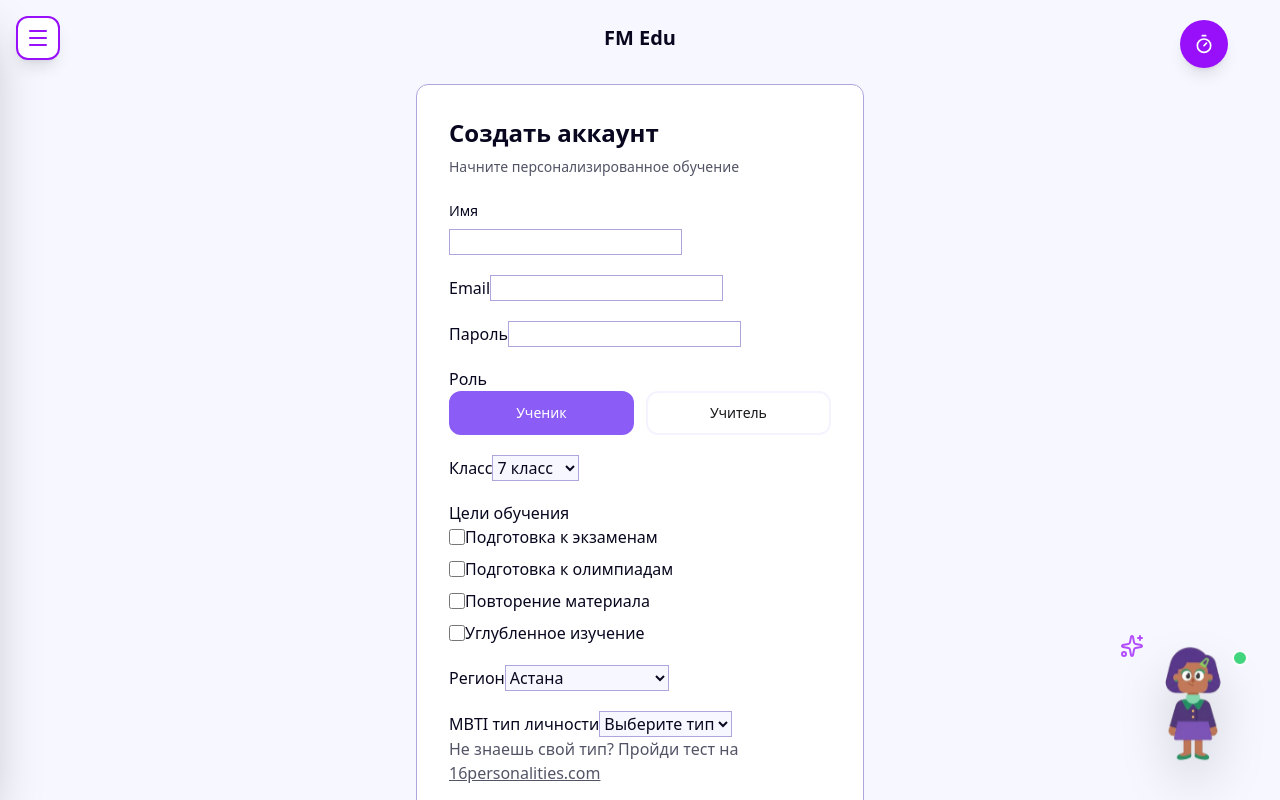
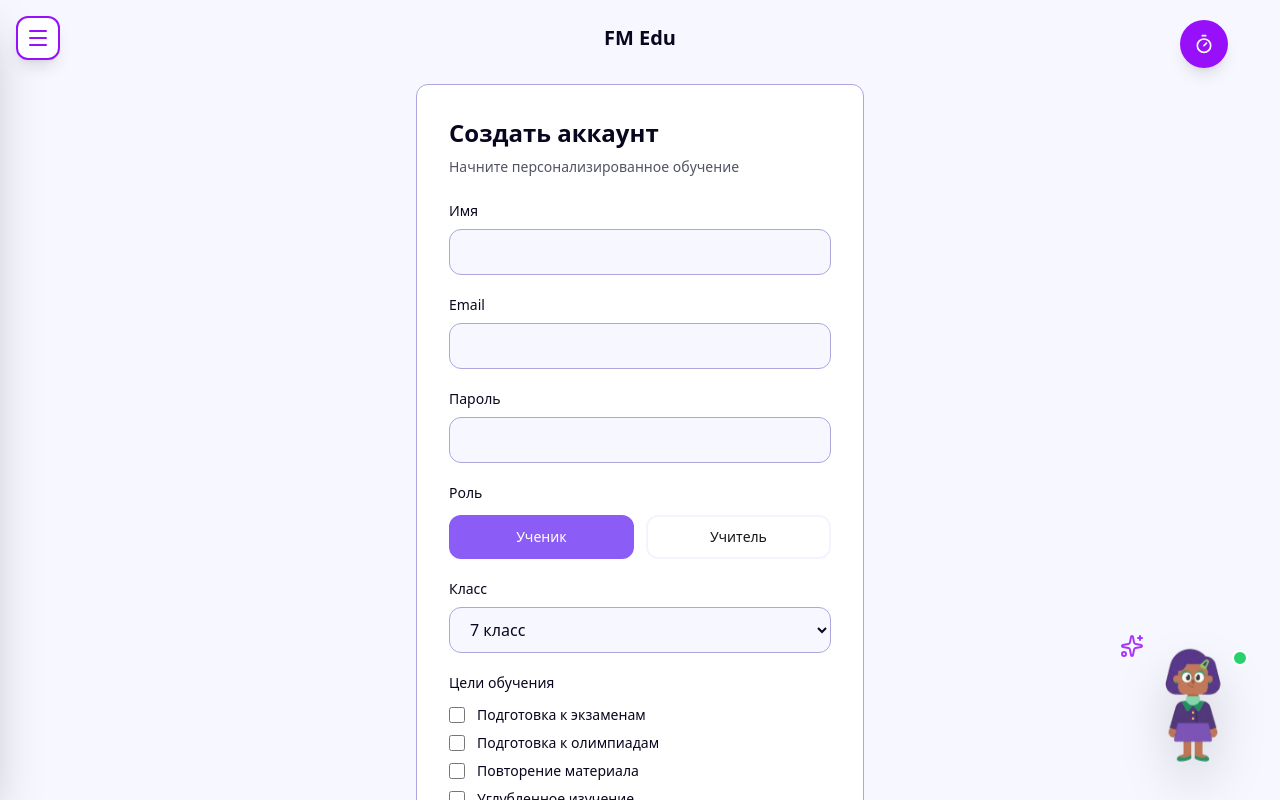
Before and after one commit to ulacoder/FM-Edu, a Next.js app: page /register in a window 1280 px wide. Shown: the top 800 px of the page. Built offline with nearby package versions, Linux system fonts and the light colour scheme.

Commit message:
fix: remove duplicate className attributes in register page

```diff
--- a/app/register/page.tsx
+++ b/app/register/page.tsx
@@ -112,45 +112,39 @@ export default function RegisterPage() {
                 type="text"
                 value={formData.name}
                 onChange={(e) => setFormData({ ...formData, name: e.target.value })}
-                className="w-full px-4 py-2.5 rounded-lg outline-none transition-all"
-                className="border border-border"
-
+                className="w-full px-4 py-2.5 rounded-lg outline-none transition-all bg-background border border-border focus:border-primary text-foreground"
                 required
               />
             </div>
 
             <div>
-              <label className="block text-sm font-medium mb-2" className="text-foreground">
+              <label className="block text-sm font-medium mb-2 text-foreground">
                 Email
               </label>
               <input
                 type="email"
                 value={formData.email}
                 onChange={(e) => setFormData({ ...formData, email: e.target.value })}
-                className="w-full px-4 py-2.5 rounded-lg outline-none transition-all"
-                className="border border-border"
-
+                className="w-full px-4 py-2.5 rounded-lg outline-none transition-all bg-background border border-border focus:border-primary text-foreground"
                 required
               />
             </div>
 
             <div>
-              <label className="block text-sm font-medium mb-2" className="text-foreground">
+              <label className="block text-sm font-medium mb-2 text-foreground">
                 Пароль
               </label>
               <input
                 type="password"
                 value={formData.password}
                 onChange={(e) => setFormData({ ...formData, password: e.target.value })}
-                className="w-full px-4 py-2.5 rounded-lg outline-none transition-all"
-                className="border border-border"
-
+                className="w-full px-4 py-2.5 rounded-lg outline-none transition-all bg-background border border-border focus:border-primary text-foreground"
                 required
               />
             </div>
 
             <div>
-              <label className="block text-sm font-medium mb-3" className="text-foreground">
+              <label className="block text-sm font-medium mb-3 text-foreground">
                 Роль
               </label>
               <div className="grid grid-cols-2 gap-3">
@@ -184,14 +178,13 @@ export default function RegisterPage() {
             {formData.role === 'student' && (
               <>
                 <div>
-                  <label className="block text-sm font-medium mb-2" className="text-foreground">
+                  <label className="block text-sm font-medium mb-2 text-foreground">
                     Класс
                   </label>
                   <select
                     value={formData.grade}
                     onChange={(e) => setFormData({ ...formData, grade: parseInt(e.target.value) })}
-                    className="w-full px-4 py-2.5 rounded-lg outline-none"
-                    className="border border-border text-foreground bg-background"
+                    className="w-full px-4 py-2.5 rounded-lg outline-none border border-border text-foreground bg-background"
                   >
                     {[7, 8, 9, 10, 11, 12].map(grade => (
                       <option key={grade} value={grade}>{grade} класс</option>
@@ -200,7 +193,7 @@ export default function RegisterPage() {
                 </div>
 
                 <div>
-                  <label className="block text-sm font-medium mb-3" className="text-foreground">
+                  <label className="block text-sm font-medium mb-3 text-foreground">
                     Цели обучения
                   </label>
                   <div className="space-y-2">
@@ -213,21 +206,20 @@ export default function RegisterPage() {
                           className="w-4 h-4 rounded"
                           style={{ accentColor: '#8B5CF6' }}
                         />
-                        <span className="ml-3 text-sm" className="text-foreground">{goal}</span>
+                        <span className="ml-3 text-sm text-foreground">{goal}</span>
                       </label>
                     ))}
                   </div>
                 </div>
 
                 <div>
-                  <label className="block text-sm font-medium mb-2" className="text-foreground">
+                  <label className="block text-sm font-medium mb-2 text-foreground">
                     Регион
                   </label>
                   <select
                     value={formData.region}
                     onChange={(e) => setFormData({ ...formData, region: e.target.value as Region })}
-                    className="w-full px-4 py-2.5 rounded-lg outline-none"
-                    className="border border-border text-foreground bg-background"
+                    className="w-full px-4 py-2.5 rounded-lg outline-none border border-border text-foreground bg-background"
                   >
                     {Object.entries(regionNames).map(([key, name]) => (
                       <option key={key} value={key}>{name}</option>
@@ -236,14 +228,13 @@ export default function RegisterPage() {
                 </div>
 
                 <div>
-                  <label className="block text-sm font-medium mb-2" className="text-foreground">
+                  <label className="block text-sm font-medium mb-2 text-foreground">
                     MBTI тип личности
                   </label>
                   <select
                     value={formData.mbtiType}
                     onChange={(e) => setFormData({ ...formData, mbtiType: e.target.value as MBTIType })}
-                    className="w-full px-4 py-2.5 rounded-lg outline-none"
-                    className="border border-border text-foreground bg-background"
+                    className="w-full px-4 py-2.5 rounded-lg outline-none border border-border text-foreground bg-background"
                     required
                   >
                     <option value="">Выберите тип</option>
@@ -251,7 +242,7 @@ export default function RegisterPage() {
                       <option key={type} value={type}>{type}</option>
                     ))}
                   </select>
-                  <p className="mt-1 text-xs" className="text-muted-foreground">
+                  <p className="mt-1 text-xs text-muted-foreground">
                     Не знаешь свой тип? Пройди тест на{' '}
                     <a href="https://www.16personalities.com/ru" target="_blank" rel="noopener noreferrer" className="underline">
                       16personalities.com
@@ -263,7 +254,7 @@ export default function RegisterPage() {
 
             {formData.role === 'teacher' && (
               <div>
-                <label className="block text-sm font-medium mb-3" className="text-foreground">
+                <label className="block text-sm font-medium mb-3 text-foreground">
                   Предметы
                 </label>
                 <div className="grid grid-cols-2 gap-2">
@@ -276,7 +267,7 @@ export default function RegisterPage() {
                         className="w-4 h-4 rounded"
                         style={{ accentColor: '#8B5CF6' }}
                       />
-                      <span className="ml-3 text-sm" className="text-foreground">{name}</span>
+                      <span className="ml-3 text-sm text-foreground">{name}</span>
                     </label>
                   ))}
                 </div>
@@ -295,9 +286,9 @@ export default function RegisterPage() {
             </button>
           </form>
 
-          <p className="text-center text-sm" className="text-muted-foreground">
+          <p className="text-center text-sm text-muted-foreground">
             Уже есть аккаунт?{' '}
-            <Link href="/login" className="font-medium" className="text-foreground">
+            <Link href="/login" className="font-medium text-foreground">
               Войти
             </Link>
           </p>
```
